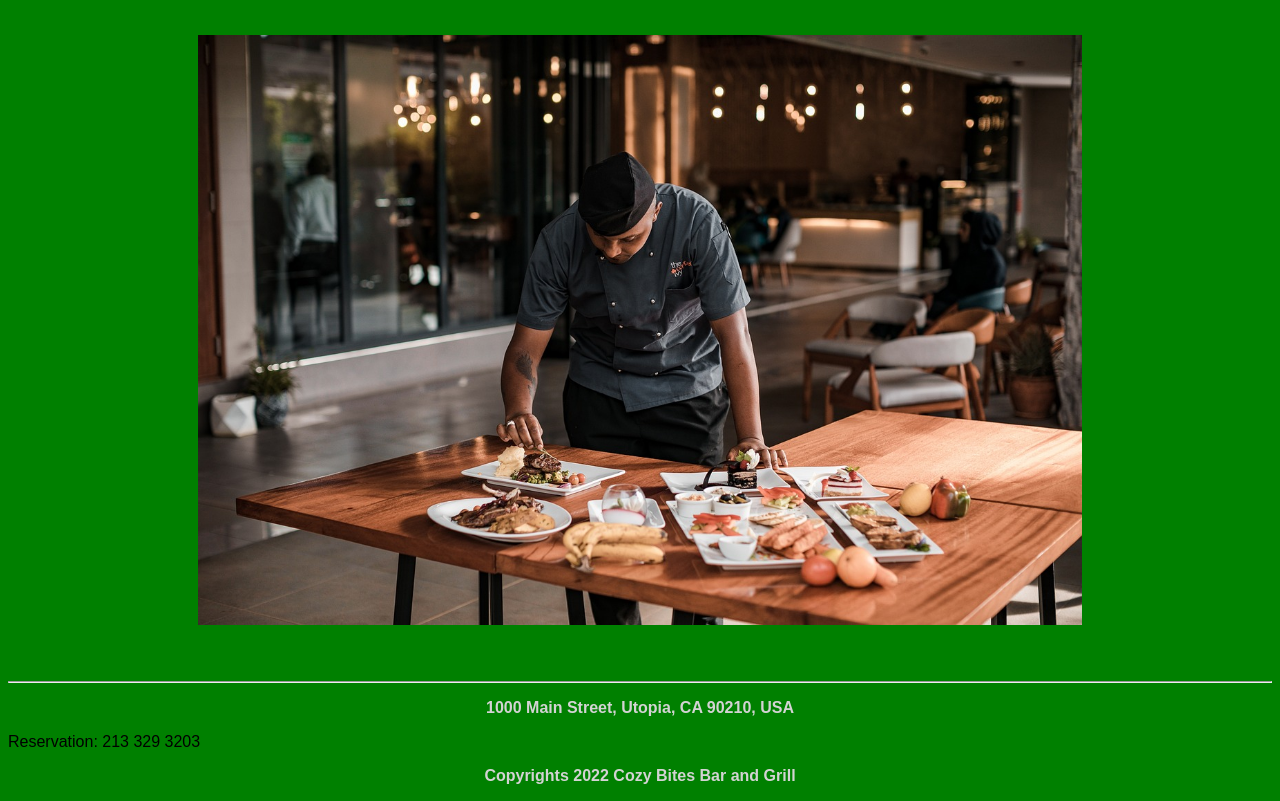
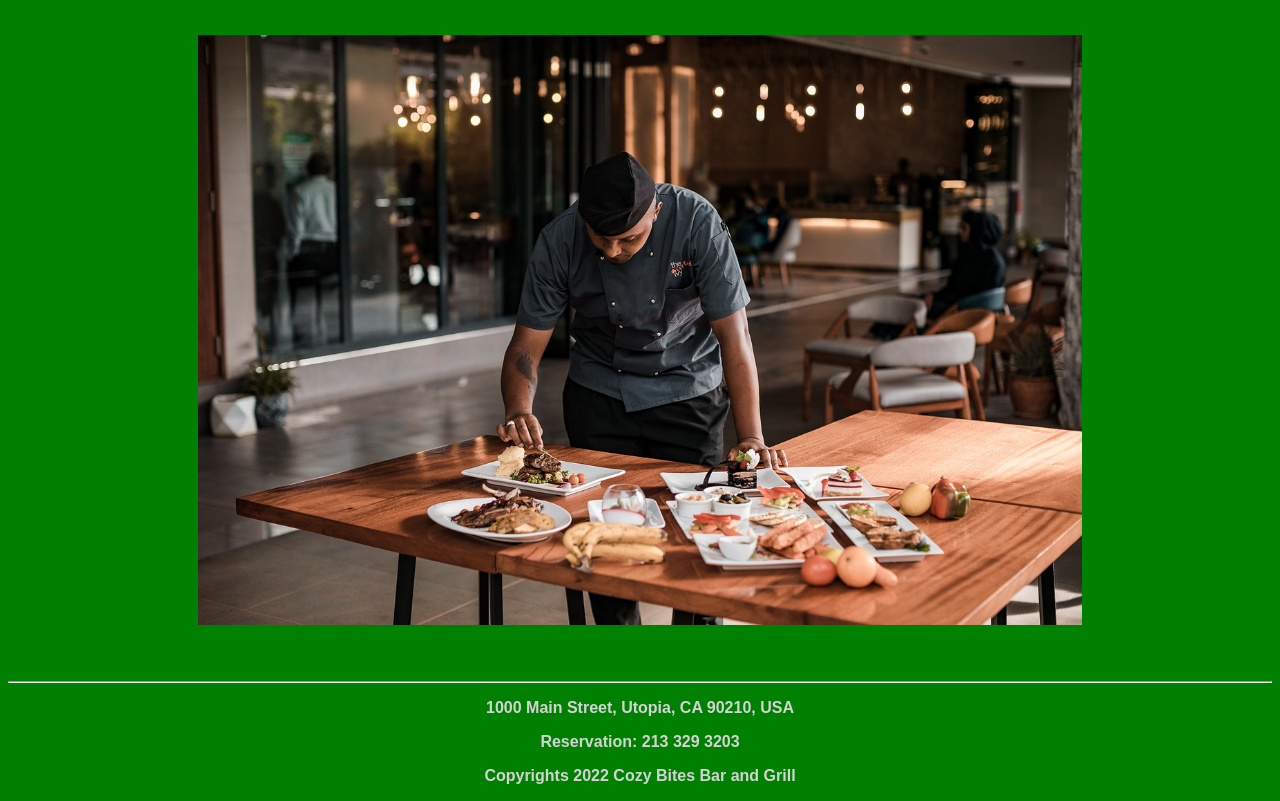
Before and after one commit to blkcnt/yummy, a website: page express/index.html in a window 1280 px wide. Shown: the part 209-1010 px from the top of the page. Drawn offline with Linux system fonts and the light colour scheme.

Commit message:
Edited h6 reservation tag

```diff
--- a/express/index.html
+++ b/express/index.html
@@ -11,7 +11,7 @@
 <foot>
     <hr />
     <h6>1000 Main Street, Utopia, CA 90210, USA</h6>
-    <h6></h6>Reservation: 213 329 3203</h6>
+    <h6>Reservation: 213 329 3203</h6>
     <h6>Copyrights 2022 Cozy Bites Bar and Grill</h6>
 </foot>
 </html>
```
